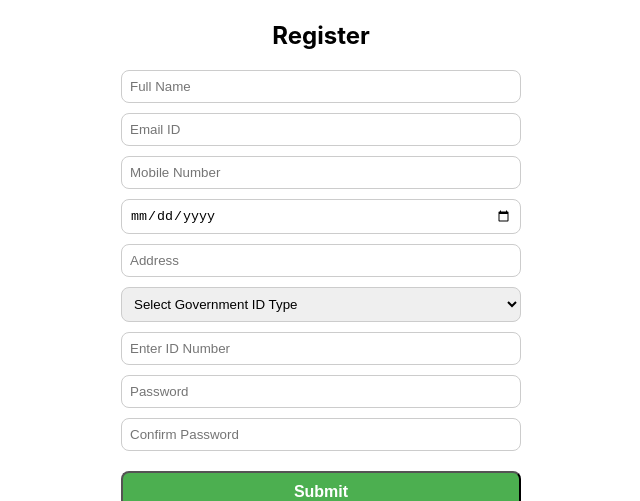
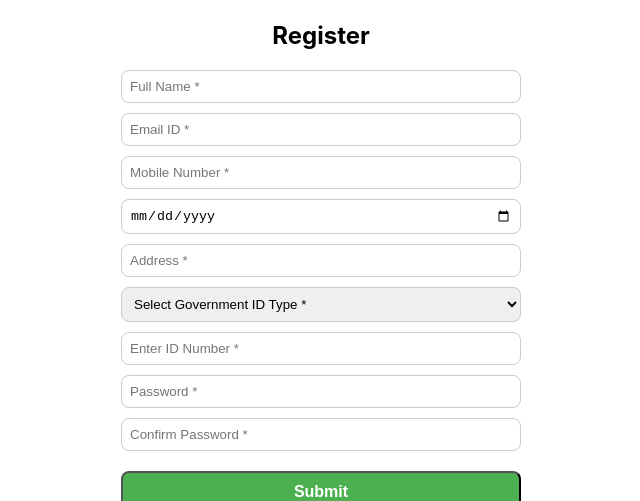
Before and after one commit to clxend004/Clxend_project1, a React (Create React App) app: page /register in a window 1280 px wide. Shown: the part 135-636 px from the top of the page, without its empty margins (319-959 px from the left). Built offline with nearby package versions, Linux system fonts and the light colour scheme.

Commit message:
Initial project scaffold with folder structure and environment setup

```diff
--- a/src/screens/KYCScreen.js
+++ b/src/screens/KYCScreen.js
@@ -15,6 +15,8 @@ export default function KYCScreen() {
   const [loading, setLoading] = useState(false);
   const [cameraOn, setCameraOn] = useState(false);
 
+  const [message, setMessage] = useState(""); // ⭐ added for temporary messages
+
   const videoRef = useRef(null);
   const canvasRef = useRef(null);
   const selfieInputRef = useRef(null);
@@ -22,7 +24,8 @@ export default function KYCScreen() {
   // ================= OTP GENERATION =================
   const handleGenerateOtp = () => {
     if (!govId) {
-      window.alert("Please enter Aadhaar / PAN number");
+      setMessage("Please enter Aadhaar / PAN number");
+      setTimeout(() => setMessage(""), 3000);
       return;
     }
 
@@ -31,16 +34,22 @@ export default function KYCScreen() {
     setOtpSent(true);
 
     console.log("Generated OTP:", otp);
-    window.alert("OTP generated! Check console.");
+
+    setMessage("OTP generated! Check console.");
+    setTimeout(() => setMessage(""), 3000);
   };
 
   // ================= OTP VERIFY =================
   const handleVerifyOtp = () => {
     if (enteredOtp === generatedOtp) {
       setOtpVerified(true);
-      window.alert("OTP Verified Successfully");
+
+      setMessage("OTP Verified Successfully");
+      setTimeout(() => setMessage(""), 3000);
+
     } else {
-      window.alert("Invalid OTP");
+      setMessage("Invalid OTP");
+      setTimeout(() => setMessage(""), 3000);
     }
   };
 
@@ -138,7 +147,7 @@ export default function KYCScreen() {
     setCameraOn(false);
   };
 
-  // ================= HANDLE SELFIE BUTTON (OPTION 1) =================
+  // ================= HANDLE SELFIE BUTTON =================
   const handleSelfieOption = () => {
     const choice = window.confirm(
       "Press OK to open Camera\nPress Cancel to Upload Image"
@@ -157,6 +166,20 @@ export default function KYCScreen() {
   const handleSelfieUpload = (e) => {
   const file = e.target.files[0];
   if (!file) return;
+
+  const allowedTypes = ["image/jpeg", "image/png"];
+
+  // File type validation
+  if (!allowedTypes.includes(file.type)) {
+    window.alert("Only JPG or PNG images allowed");
+    return;
+  }
+
+  // File size validation (2MB)
+  if (file.size > 2 * 1024 * 1024) {
+    window.alert("Selfie must be less than 2MB");
+    return;
+  }
 
   const reader = new FileReader();
   reader.onloadend = () => {
@@ -208,6 +231,18 @@ export default function KYCScreen() {
       }}
     >
       <h2 style={{ marginBottom: 20 }}>KYC Verification</h2>
+
+      {/* ⭐ Temporary Message */}
+      {message && (
+        <p
+          style={{
+            marginBottom: 10,
+            fontWeight: "bold",
+          }}
+        >
+          {message}
+        </p>
+      )}
 
       <input
         type="text"
--- a/src/screens/RegisterScreen.js
+++ b/src/screens/RegisterScreen.js
@@ -9,6 +9,7 @@ function FormInput({
   type = "text",
   value,
   onChange,
+  onBlur,
   error,
 }) {
   return (
@@ -18,6 +19,7 @@ function FormInput({
         placeholder={label}
         value={value}
         onChange={(e) => onChange(name, e.target.value)}
+        onBlur={() => onBlur(name, value)}
         style={{
           width: "100%",
           padding: 8,
@@ -51,6 +53,13 @@ export default function RegisterScreen() {
 
   // ✅ Real-time validation while typing
   const handleChange = (name, value) => {
+
+    // ✅ Restrict Mobile Number input
+    if (name === "mobile") {
+      value = value.replace(/\D/g, ""); // remove letters
+      if (value.length > 10) return; // stop after 10 digits
+    }
+
     setForm((prev) => ({ ...prev, [name]: value }));
 
     let error = "";
@@ -58,6 +67,8 @@ export default function RegisterScreen() {
     switch (name) {
       case "fullName":
         if (!value) error = "Full Name is required";
+        else if (!/^[A-Za-z\s]+$/.test(value))
+          error = "Full Name should contain only letters";
         break;
 
       case "email":
@@ -119,11 +130,17 @@ export default function RegisterScreen() {
     setErrors((prev) => ({ ...prev, [name]: error }));
   };
 
-  // ✅ Full validation on submit
+  const handleBlur = (name, value) => {
+    handleChange(name, value);
+  };
+
+  // Full validation
   const validateForm = () => {
     let newErrors = {};
 
     if (!form.fullName) newErrors.fullName = "Full Name is required";
+    else if (!/^[A-Za-z\s]+$/.test(form.fullName))
+      newErrors.fullName = "Full Name should contain only letters";
 
     if (!form.email) newErrors.email = "Email is required";
     else if (!/^[^\s@]+@[^\s@]+\.[^\s@]+$/.test(form.email))
@@ -159,7 +176,6 @@ export default function RegisterScreen() {
 
   const handleRegister = async () => {
     const isValid = validateForm();
-
     if (!isValid) return;
 
     try {
@@ -170,10 +186,8 @@ export default function RegisterScreen() {
         govIdNumber: form.govIdNumber,
       });
 
-      // ✅ Show success message
       setSuccessMessage("Registration Successful! Redirecting to login...");
 
-      // ✅ Redirect after 3 seconds
       setTimeout(() => {
         navigate("/login");
       }, 3000);
@@ -199,16 +213,17 @@ export default function RegisterScreen() {
     >
       <h2 style={{ textAlign: "center", marginBottom: 20 }}>Register</h2>
 
-      <FormInput label="Full Name" name="fullName" value={form.fullName} onChange={handleChange} error={errors.fullName} />
-      <FormInput label="Email ID" name="email" type="email" value={form.email} onChange={handleChange} error={errors.email} />
-      <FormInput label="Mobile Number" name="mobile" type="tel" value={form.mobile} onChange={handleChange} error={errors.mobile} />
-      <FormInput label="Date of Birth" name="dob" type="date" value={form.dob} onChange={handleChange} error={errors.dob} />
-      <FormInput label="Address" name="address" value={form.address} onChange={handleChange} error={errors.address} />
+      <FormInput label="Full Name *" name="fullName" value={form.fullName} onChange={handleChange} onBlur={handleBlur} error={errors.fullName} />
+      <FormInput label="Email ID *" name="email" type="email" value={form.email} onChange={handleChange} onBlur={handleBlur} error={errors.email} />
+      <FormInput label="Mobile Number *" name="mobile" type="tel" value={form.mobile} onChange={handleChange} onBlur={handleBlur} error={errors.mobile} />
+      <FormInput label="Date of Birth *" name="dob" type="date" value={form.dob} onChange={handleChange} onBlur={handleBlur} error={errors.dob} />
+      <FormInput label="Address *" name="address" value={form.address} onChange={handleChange} onBlur={handleBlur} error={errors.address} />
 
       <div style={{ marginBottom: 10, width: "100%" }}>
         <select
           value={form.govIdType}
           onChange={(e) => handleChange("govIdType", e.target.value)}
+          onBlur={(e) => handleBlur("govIdType", e.target.value)}
           style={{
             width: "100%",
             padding: 8,
@@ -216,7 +231,7 @@ export default function RegisterScreen() {
             border: errors.govIdType ? "1px solid red" : "1px solid #ccc",
           }}
         >
-          <option value="">Select Government ID Type</option>
+          <option value="">Select Government ID Type *</option>
           <option value="aadhaar">Aadhaar</option>
           <option value="pan">PAN Card</option>
           <option value="voter">Voter ID</option>
@@ -227,11 +242,10 @@ export default function RegisterScreen() {
         )}
       </div>
 
-      <FormInput label="Enter ID Number" name="govIdNumber" value={form.govIdNumber} onChange={handleChange} error={errors.govIdNumber} />
-      <FormInput label="Password" name="password" type="password" value={form.password} onChange={handleChange} error={errors.password} />
-      <FormInput label="Confirm Password" name="confirmPassword" type="password" value={form.confirmPassword} onChange={handleChange} error={errors.confirmPassword} />
+      <FormInput label="Enter ID Number *" name="govIdNumber" value={form.govIdNumber} onChange={handleChange} onBlur={handleBlur} error={errors.govIdNumber} />
+      <FormInput label="Password *" name="password" type="password" value={form.password} onChange={handleChange} onBlur={handleBlur} error={errors.password} />
+      <FormInput label="Confirm Password *" name="confirmPassword" type="password" value={form.confirmPassword} onChange={handleChange} onBlur={handleBlur} error={errors.confirmPassword} />
 
-      {/* ✅ Success Message Display */}
       {successMessage && (
         <p style={{
           color: "green",
```
Lines whose indentation alone changed are shown as unchanged.
